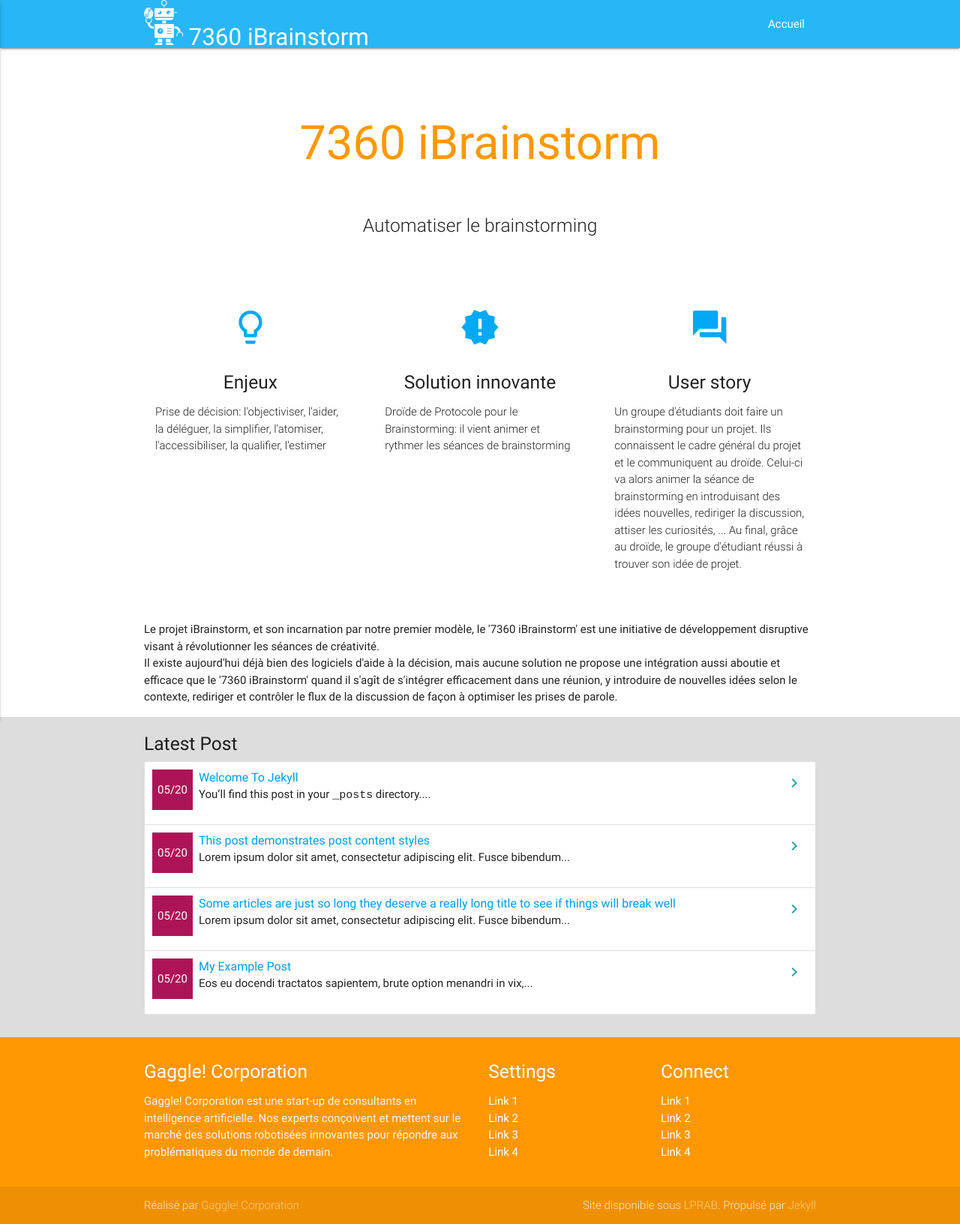
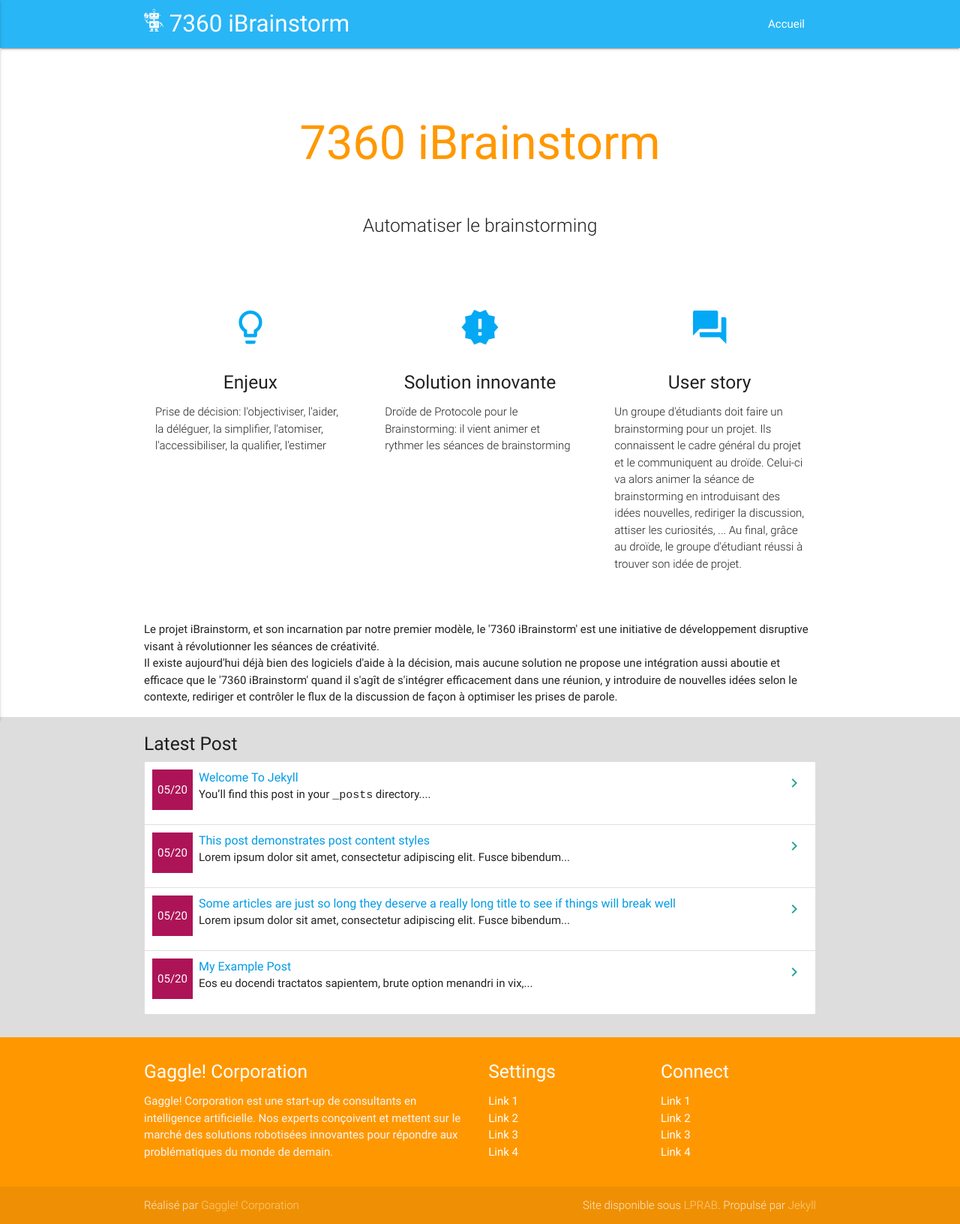
Before and after one commit to Thf772/insa-if-5-man-droid, a Jekyll site: the page built from index.md, in a window 1280 px wide. Shown: the whole page at 75% size. Built offline with Jekyll 4.4.1, drawn with Linux system fonts in a browser that asks for light colours.

Commit message:
Reducing logo size

```diff
--- a/_includes/header.html
+++ b/_includes/header.html
@@ -1,5 +1,5 @@
 <nav class="light-blue lighten-1" role="navigation">
-    <div class="nav-wrapper container"><a id="logo-container" class="brand-logo" href="{{ "/" | relative_url }}"><img height="60px" width="auto" src="/Logomakr_2N55RB.png" /> 7360 iBrainstorm</a>
+    <div class="nav-wrapper container"><a id="logo-container" class="brand-logo" href="{{ "/" | relative_url }}"><img height="30px" width="auto" src="/Logomakr_2N55RB.png" /> 7360 iBrainstorm</a>
     {% assign default_paths = site.pages | map: "path" %}
     {% assign page_paths = site.header_pages | default: default_paths %}
 
```
